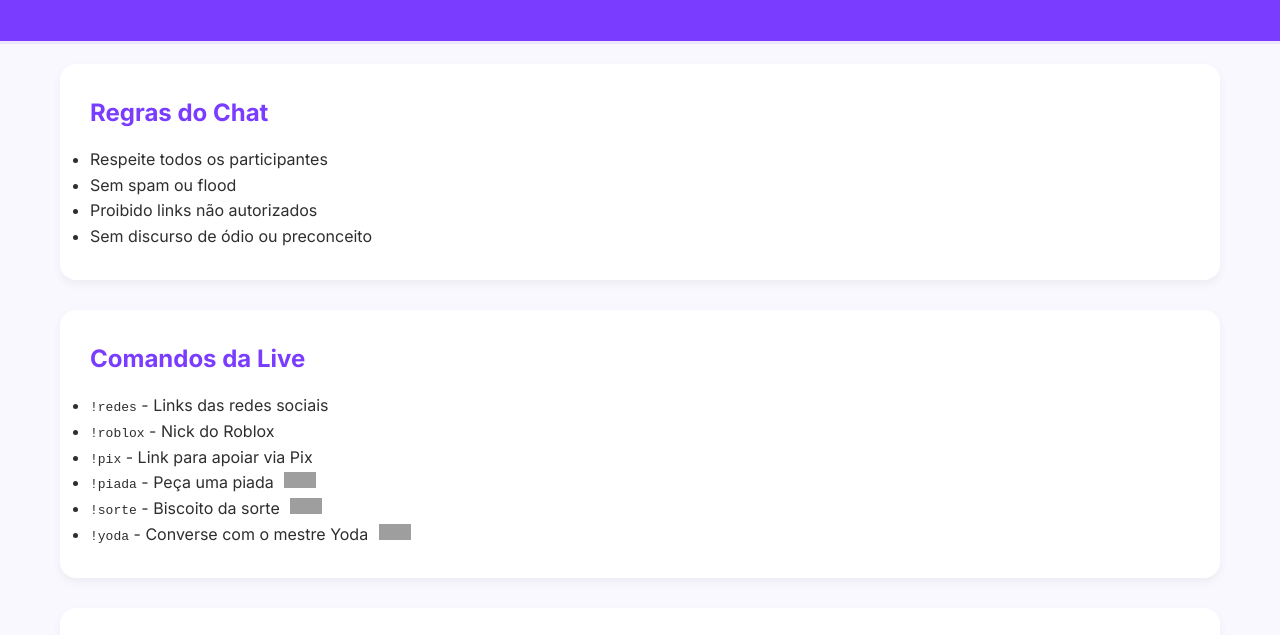
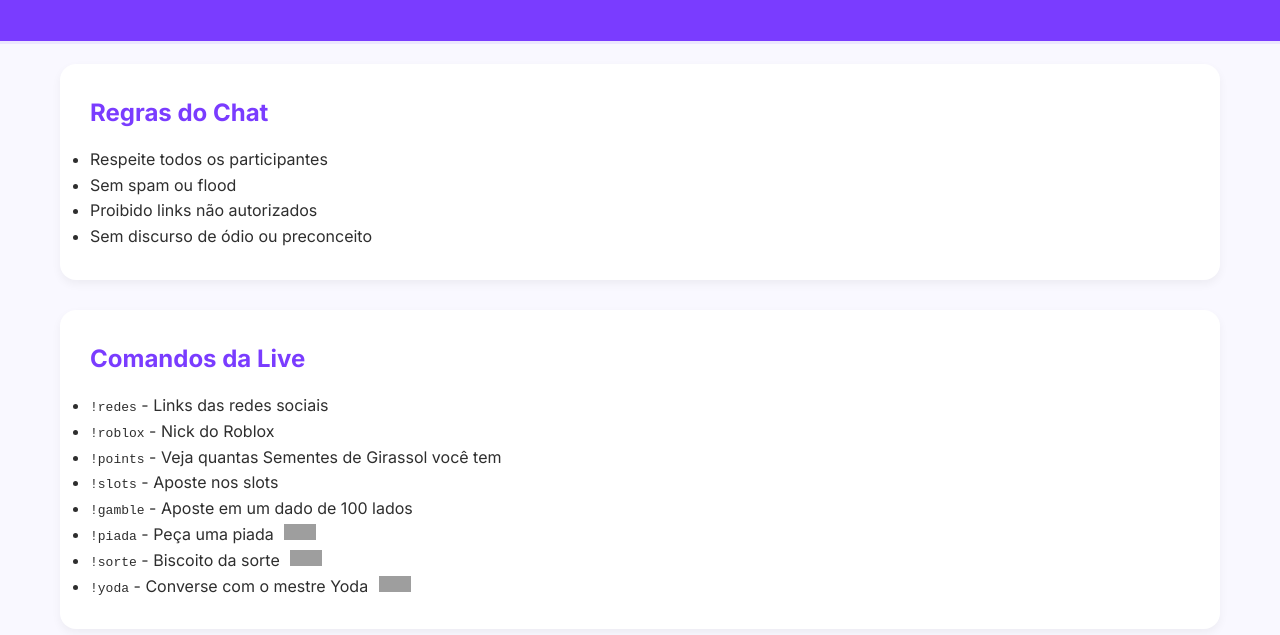
Before and after one commit to polarplayer001/kamyalleh, a plain HTML site: page index.html in a window 1280 px wide. Shown: the part 126-761 px from the top of the page. Drawn offline with Linux system fonts and the light colour scheme; grey boxes are pictures that could not be loaded.

Commit message:
Update index.html

```diff
--- a/index.html
+++ b/index.html
@@ -39,7 +39,9 @@
 <ul>
   <li><code>!redes</code> - Links das redes sociais</li>
   <li><code>!roblox</code> - Nick do Roblox</li>
-  <li><code>!pix</code> - Link para apoiar via Pix</li>
+  <li><code>!points</code> - Veja quantas Sementes de Girassol você tem</li>
+  <li><code>!slots</code> - Aposte nos slots</li>
+  <li><code>!gamble</code> - Aposte em um dado de 100 lados</li>
   <li>
     <code>!piada</code>
     - Peça uma piada
```
